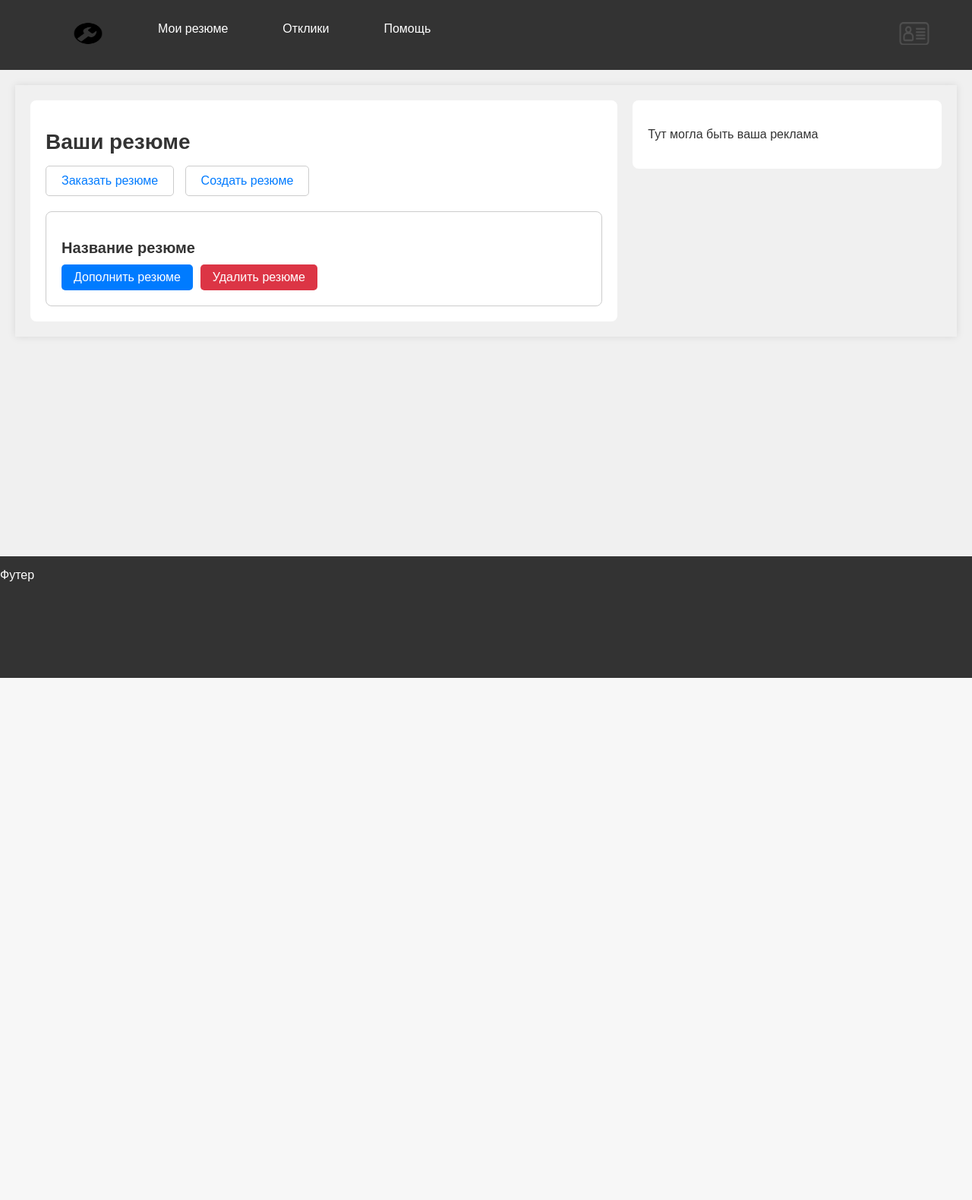
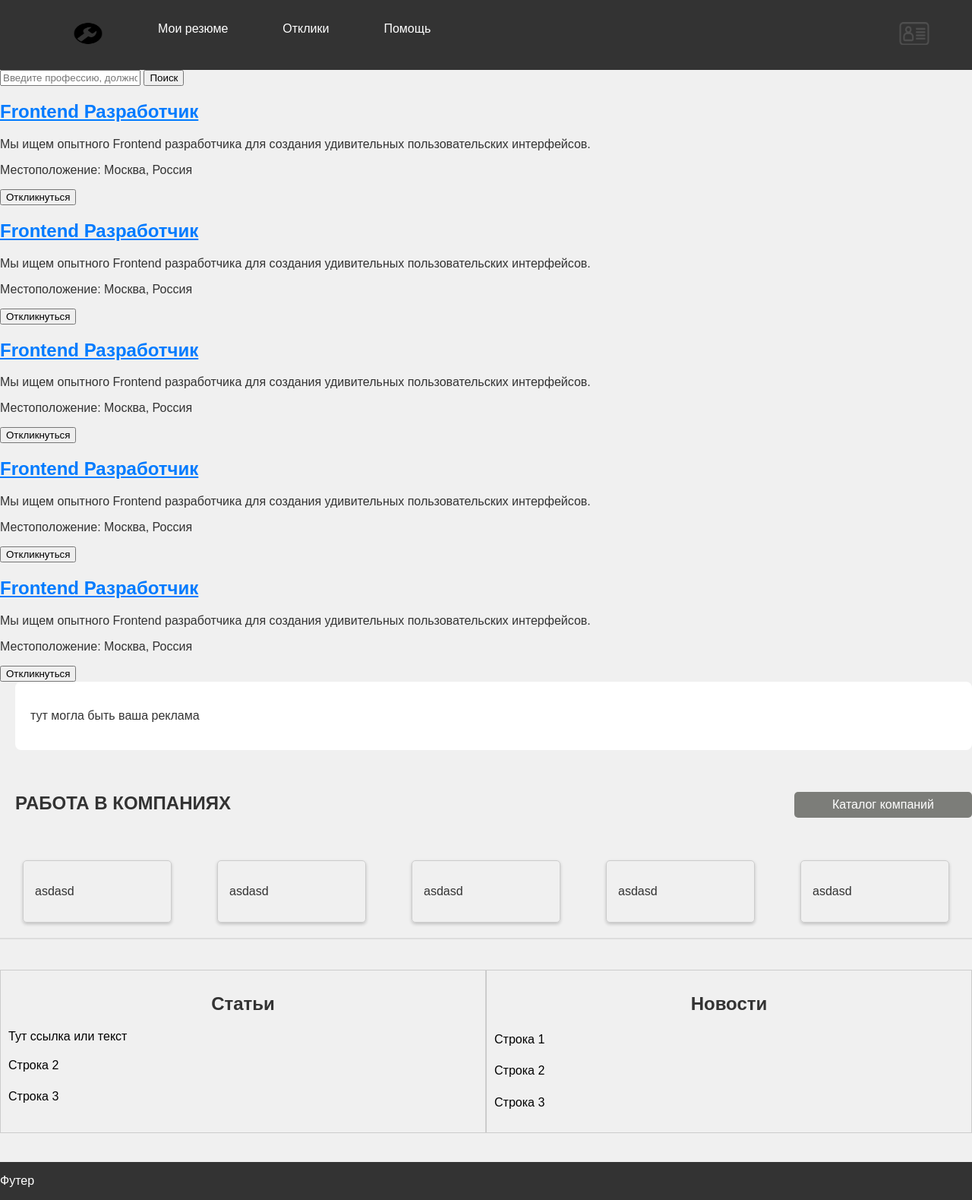
Before and after one commit to smile-rus1/my_diplom, a Django app: page /applicant/ in a window 1280 px wide. Shown: the whole page at 76% size. Before the commit the page ends 892 px from the top, so only its background shows below. Run offline with Django 4.2, Linux system fonts and the light colour scheme.

Commit message:
переписал контент на главной страницы applicant

```diff
--- a/job_search_help_site/search_site/templates/index_applicant.html
+++ b/job_search_help_site/search_site/templates/index_applicant.html
@@ -1,37 +1,109 @@
 {% extends 'base_applicant.html' %}
 
 {% load static %}
-{% block title %} Вакансии {% endblock %}
-<!-- ПЕРЕНЕСТИ ПОТОМ ВСЕ ЭТО!!!-->
+{% block title %} Работа для вас {% endblock %}
+
 {% block css %}
 <link type="text/css" href="{% static 'search_site/styles/main_applicant.css' %}" rel="stylesheet"/>
+<link type="text/css" href="{% static 'search_site/styles/vacancy_for_main_page.css' %}" rel="stylesheet"/>
+<link type="text/css" href="{% static 'search_site/styles/news_and_useful_article.css' %}" rel="stylesheet"/>
+<link type="text/css" href="{% static 'search_site/styles/index_applicant.css' %}" rel="stylesheet"/>
 {% endblock %}
 
 {% block content %}
-<div class="main-container">
-  <div class="content-container">
-    <h1>Ваши резюме</h1>
-    <div class="buttons">
-      <button class="button-primary"><a>Заказать резюме</a></button>
-      <button class="button-secondary"><a>Создать резюме</a></button>
+<div class="header-search">
+     <form action="/search/vacancy" method="get" class="search-form">
+        <input type="text" class="search-input" placeholder="Введите профессию, должность, компанию" name="vacancy">
+        <button class="search-button">Поиск</button>
+     </form>
 </div>
-
-    <div class="summary-container">
-      <!--вот тут цилом for выводить все резюме-->
-      <div class="resume-container">
-        <h2 class="resume-title">Название резюме</h2>
-        <div class="resume-actions">
-          <button class="resume-button modify">Дополнить резюме</button>
-          <button class="resume-button delete">Удалить резюме</button>
+<div class="main-content">
+<!--    ТУТ ВЫВОДИТЬ ВАКАНСИИ ЦИКЛОМ, НЕСКОЛЬКО ШТУК (СПО ФИЛЬТРУ РЕЗЮМЕ ИЛИ ПОПУЛЯРНОСТИ!)-->
+        <div class="vacancy-container">
+            <div class="vacancy-card">
+                <a href="#" class="card-link"><h2 class="vacancy-title">Frontend Разработчик</h2></a>
+                <p class="vacancy-description">Мы ищем опытного Frontend разработчика для создания удивительных пользовательских интерфейсов.</p>
+                <p class="vacancy-location">Местоположение: Москва, Россия</p>
+                <button class="apply-button">Откликнуться</button>
+            </div>
+        </div>
+        <div class="vacancy-container">
+            <div class="vacancy-card">
+                <a href="#" class="card-link"><h2 class="vacancy-title">Frontend Разработчик</h2></a>
+                <p class="vacancy-description">Мы ищем опытного Frontend разработчика для создания удивительных пользовательских интерфейсов.</p>
+                <p class="vacancy-location">Местоположение: Москва, Россия</p>
+                <button class="apply-button">Откликнуться</button>
+            </div>
+        </div>
+        <div class="vacancy-container">
+            <div class="vacancy-card">
+                <a href="#" class="card-link"><h2 class="vacancy-title">Frontend Разработчик</h2></a>
+                <p class="vacancy-description">Мы ищем опытного Frontend разработчика для создания удивительных пользовательских интерфейсов.</p>
+                <p class="vacancy-location">Местоположение: Москва, Россия</p>
+                <button class="apply-button">Откликнуться</button>
+            </div>
+        </div>
+        <div class="vacancy-container">
+            <div class="vacancy-card">
+                <a href="#" class="card-link"><h2 class="vacancy-title">Frontend Разработчик</h2></a>
+                <p class="vacancy-description">Мы ищем опытного Frontend разработчика для создания удивительных пользовательских интерфейсов.</p>
+                <p class="vacancy-location">Местоположение: Москва, Россия</p>
+                <button class="apply-button">Откликнуться</button>
+            </div>
+        </div>
+        <div class="vacancy-container">
+            <div class="vacancy-card">
+                <a href="#" class="card-link"><h2 class="vacancy-title">Frontend Разработчик</h2></a>
+                <p class="vacancy-description">Мы ищем опытного Frontend разработчика для создания удивительных пользовательских интерфейсов.</p>
+                <p class="vacancy-location">Местоположение: Москва, Россия</p>
+                <button class="apply-button">Откликнуться</button>
             </div>
         </div>
 
+
+</div>
+<div class="ad-container">
+            <div>
+                <p>тут могла быть ваша реклама</p>
+            </div>
         </div>
 
+ <div class="container-content">
+        <div class="header">
+            <h6 class="elegant-header">Работа в компаниях</h6>
+            <a class="link-button" href="#">Каталог компаний</a>
         </div>
-
-  <div class="ad-container">
-   <p>Тут могла быть ваша реклама</p>
+        <div class="row">
+                <div class="item-company">
+                    <p>asdasd</p>
+                </div>
+                <div class="item-company">
+                    <p>asdasd</p>
+                </div>
+                <div class="item-company">
+                    <p>asdasd</p>
+                </div>
+                <div class="item-company">
+                    <p>asdasd</p>
+                </div>
+                <div class="item-company">
+                    <p>asdasd</p>
+                </div>
+            </div>
+        <hr>
+        <div class="container-block">
+            <div class="column-block">
+                  <h2 class="header-block">Статьи</h2>
+                  <a href="#">Тут ссылка или текст</a>
+                  <p class="column-text">Строка 2</p>
+                  <p class="column-text">Строка 3</p>
+            </div>
+             <div class="column-block">
+                  <h2 class="header-block">Новости</h2>
+                  <p class="column-text">Строка 1</p>
+                  <p class="column-text">Строка 2</p>
+                  <p class="column-text">Строка 3</p>
+            </div>
         </div>
     </div>
 
```
Lines whose indentation alone changed are shown as unchanged.
